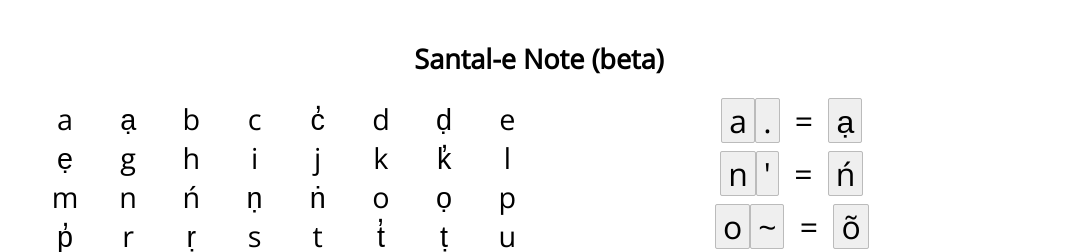
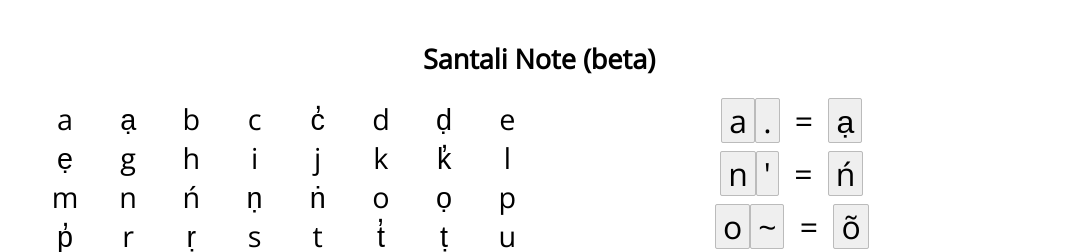
Before and after one commit to leninhasda/santali-note, a website built with webpack: page src/index.html in a window 1280 px wide. Shown: the top 252 px of the page, without its empty margins (101-1180 px from the left). Built offline with nearby package versions, Linux system fonts and the light colour scheme.

Commit message:
Rename santal-e to santali

```diff
--- a/src/index.html
+++ b/src/index.html
@@ -13,7 +13,7 @@
     <script async defer src="https://connect.facebook.net/en_GB/sdk.js#xfbml=1&version=v3.2"></script>
     <div class="wrap">
         <div class="intro">
-            <h2>Santal-e Note (beta)</h2>
+            <h2>Santali Note (beta)</h2>
             <div class="grid">
                 <div class="left">
                     <ul class="box-grid">
```
